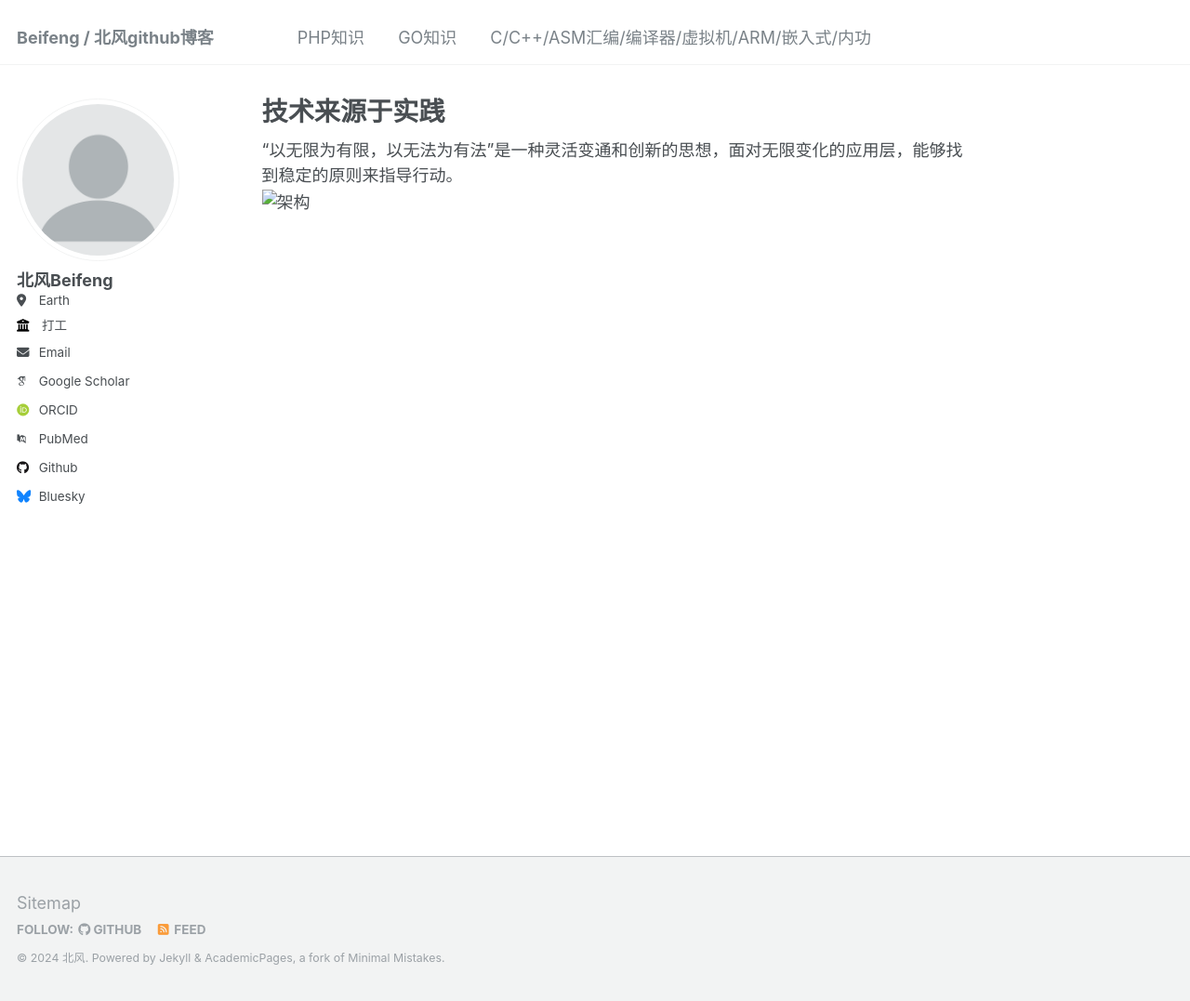
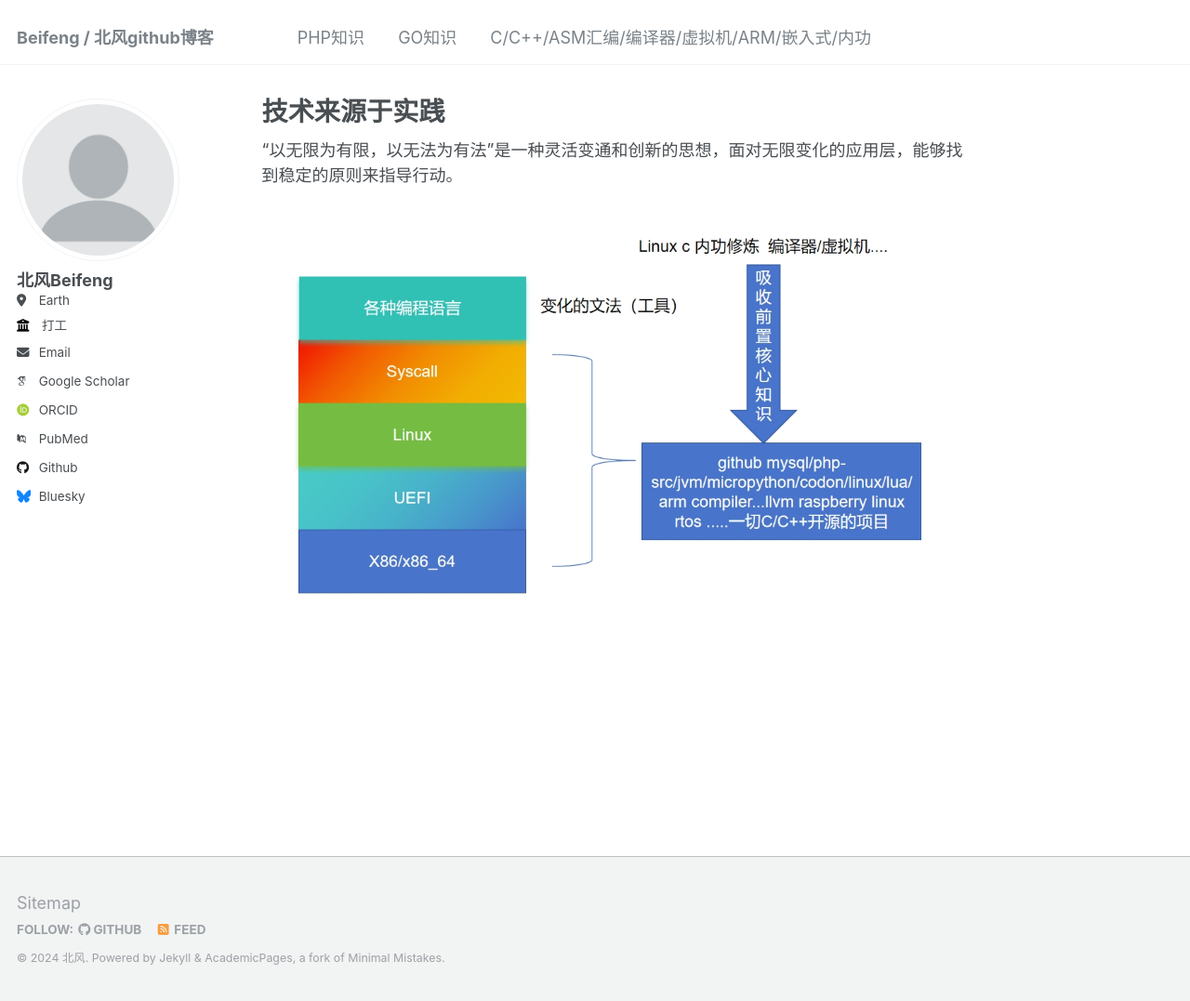
Before and after one commit to beifengisnil/beifengisnil.github.io, a Jekyll site: the page built from _pages/about.md, in a window 1280 px wide and 1077 px high. Shown: the whole window at 93% size. Built offline with Jekyll 4.4.1, drawn with Linux system fonts in a browser that asks for light colours; some web fonts are replaced.

Commit message:
Update about.md

```diff
--- a/_pages/about.md
+++ b/_pages/about.md
@@ -8,4 +8,4 @@ redirect_from:
 ---
 
 “以无限为有限，以无法为有法”是一种灵活变通和创新的思想，面对无限变化的应用层，能够找到稳定的原则来指导行动。
-![架构](base.png)
+![技术架构图](https://github.com/beifengisnil/beifengisnil.github.io/blob/master/images/base.png)
```
